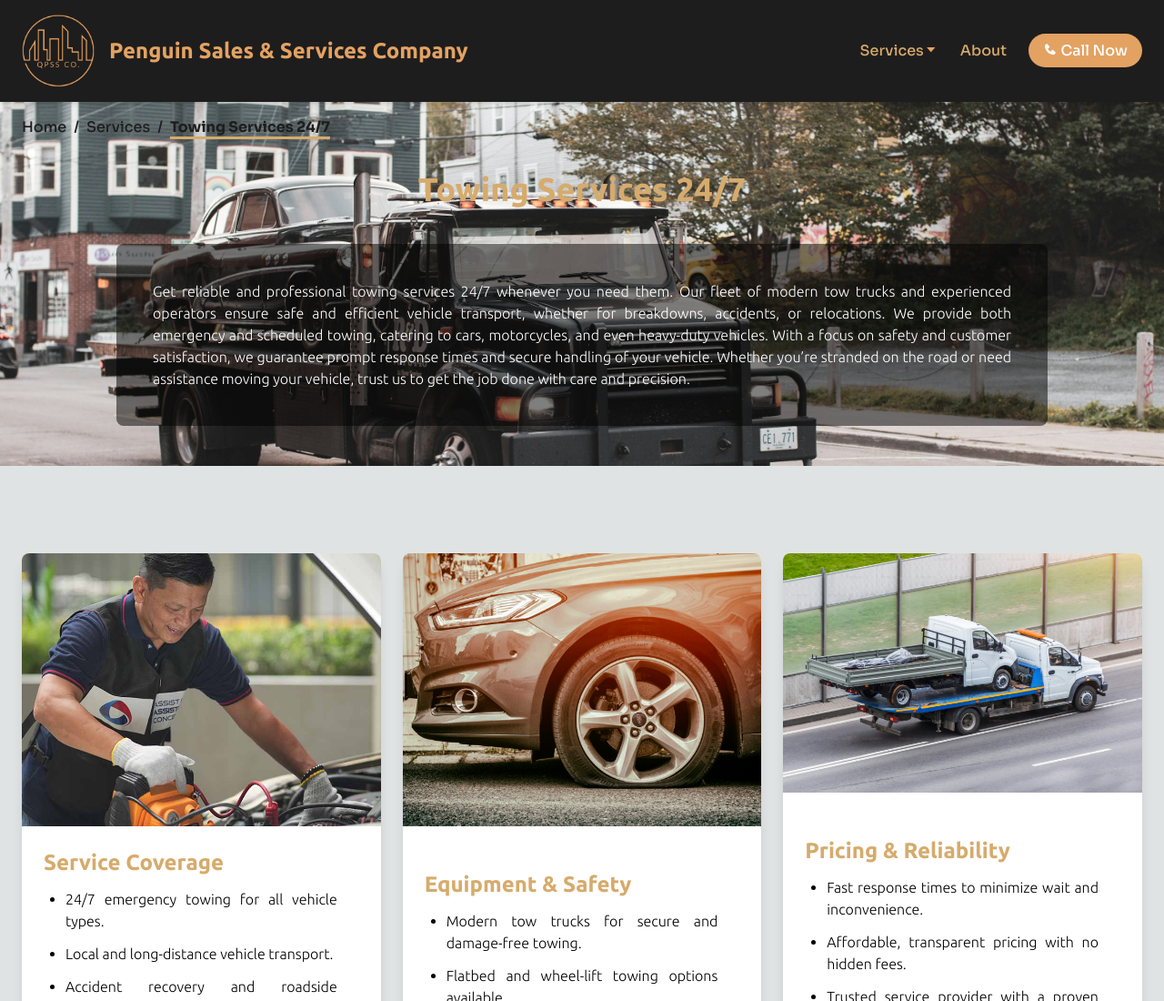
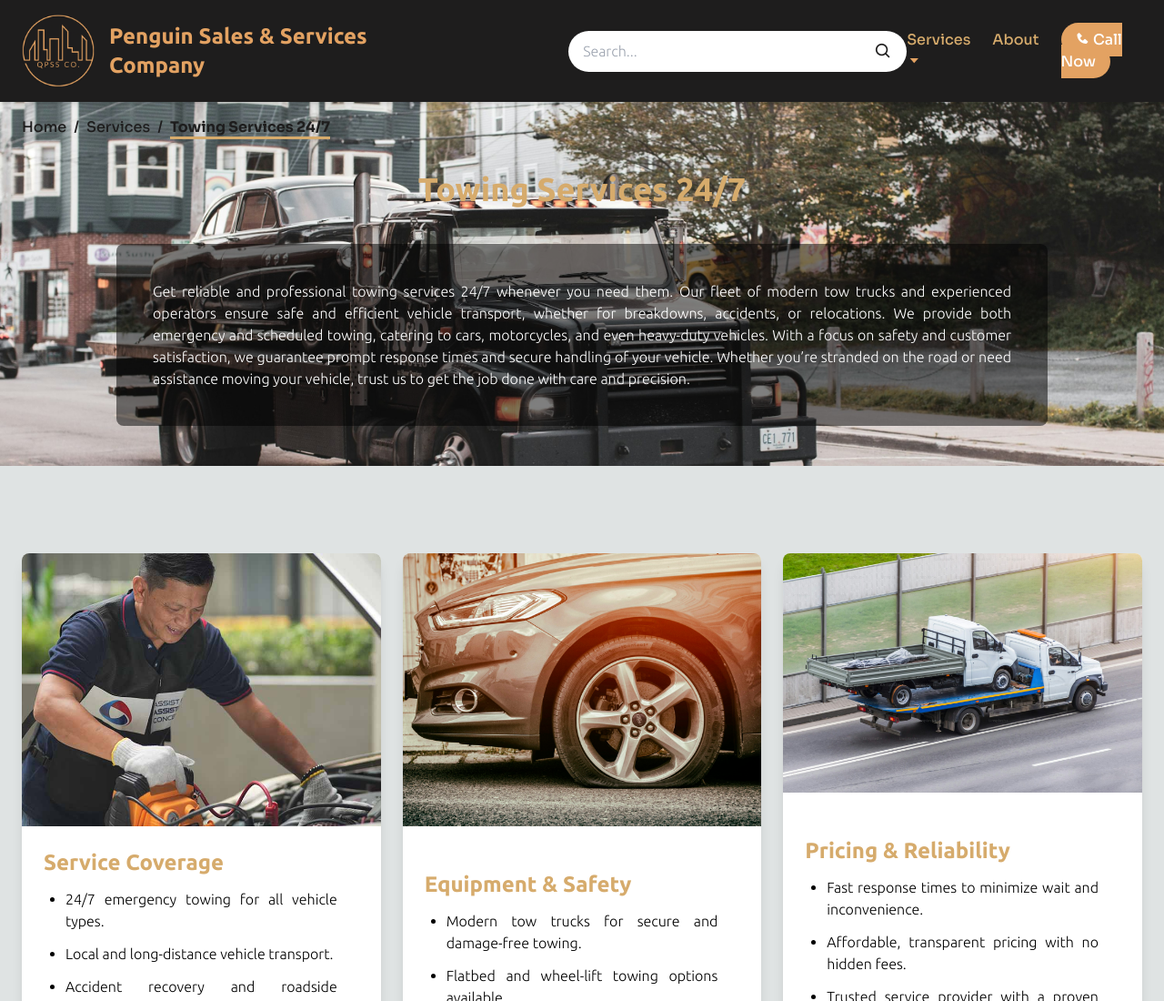
Before and after one commit to Tuitchi/Penguin-Sales-Services-Company, a plain HTML site: page towing.html in a window 1280 px wide. Shown: the top 1100 px of the page at 91% size. Drawn offline with nearby package versions, Linux system fonts and the light colour scheme.

Commit message:
update 3

```diff
--- a/towing.html
+++ b/towing.html
@@ -13,7 +13,7 @@
         rel="stylesheet">
     <link rel="stylesheet" href="styles.css">
     <link href='https://unpkg.com/boxicons@2.1.4/css/boxicons.min.css' rel='stylesheet'>
-  <link rel="icon" type="image/x-icon" href="img/Penguin-Asia.png">
+    <link rel="icon" type="image/x-icon" href="img/Penguin-Asia.png">
 </head>
 
 <body class="bg-[#DFE3E3]">
@@ -24,6 +24,15 @@
                     alt="company-logo">
                 <h1 class="text-2xl font-bold text-[#E3A262]">Penguin Sales & Services Company</h1>
             </a>
+            <div class="flex-grow hidden lg:block ms-[5vw] xl:ms-[15vw] me-auto">
+                <form class="flex ">
+                    <input type="text" placeholder="Search..."
+                        class="w-80 px-4 py-2 rounded-l-full text-[#1E1D1D] focus:outline-none">
+                    <button type="submit" class="bg-white px-4 py-2 rounded-r-full text-[#1E1D1D] hover:bg-[#D6AB6C]">
+                        <i class='bx bx-search text-xl'></i>
+                    </button>
+                </form>
+            </div>
             <nav>
                 <ul class="flex space-x-6 text-[#D6AB6C]">
                     <li class="relative group">
@@ -33,7 +42,8 @@
                             class="absolute right-0 w-[400px] hidden bg-[#1E1D1D] text-white shadow-md rounded-md group-hover:block">
                             <li><a href="bridal-car.html" class="block px-4 py-2 hover:bg-[#E3A262]">Bridal Car
                                     Services</a></li>
-                            <li><a href="towing.html" class="block px-4 py-2 hover:bg-[#E3A262]">Towing Services 24/7</a>
+                            <li><a href="towing.html" class="block px-4 py-2 hover:bg-[#E3A262]">Towing Services
+                                    24/7</a>
                             </li>
                             <li><a href="trucking.html" class="block px-4 py-2 hover:bg-[#E3A262]">Trucking
                                     Services</a></li>
@@ -49,7 +59,8 @@
                         </ul>
                     </li>
                     <li><a href="about.html" class="hover:text-[#E3A262]">About</a></li>
-                    <li><a href="contact.html" class="bg-[#E3A262] p-2 px-4 rounded-full text-[#ffffff]"><i class='bx bxs-phone' style='color:#ffffff' ></i> Call Now</a></li>
+                    <li><a href="contact.html" class="bg-[#E3A262] p-2 px-4 rounded-full text-[#ffffff]"><i
+                                class='bx bxs-phone' style='color:#ffffff'></i> Call Now</a></li>
                 </ul>
             </nav>
         </div>
```
Also changed, not shown: about.html (+1 -1 lines), trucking.html (+9 -0 lines).
